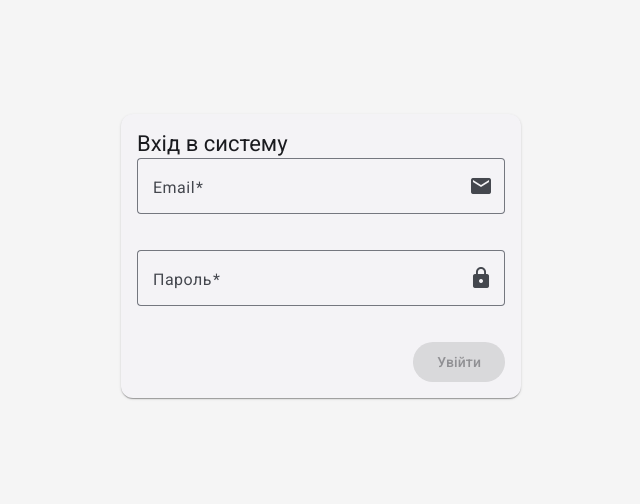
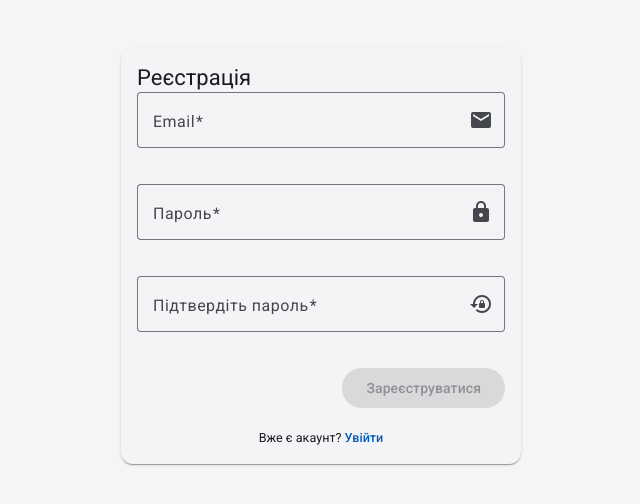
Before and after one commit to anhrytsan/expense-tracker-frontend, an Angular app: page /register in a window 1280 px wide. Before the commit this address led to /login. Shown: the part 144-648 px from the top of the page, without its empty margins (319-959 px from the left). Built offline with nearby package versions, Linux system fonts and the light colour scheme.

Commit message:
implemented registration process

```diff
--- a/src/app/app.routes.ts
+++ b/src/app/app.routes.ts
@@ -2,6 +2,7 @@ import { Routes } from '@angular/router';
 import { LoginComponent } from './features/auth/login/login.component';
 import { DashboardComponent } from './features/dashboard/dashboard.component';
 import { authGuard } from './core/guards/auth.guard';
+import { publicGuard } from './core/guards/public.guard';
 
 import { DashboardLayoutComponent } from './features/dashboard/dashboard-layout/dashboard-layout.component';
 import { ExpenseListComponent } from './features/expenses/expense-list/expense-list.component';
@@ -10,6 +11,8 @@ import { EmployeeListComponent } from './features/employees/employee-list/employ
 import { ExpenseTypeListComponent } from './features/expense-types/expense-type-list/expense-type-list.component';
 import { MonthlyLimitFormComponent } from './features/monthly-limits/monthly-limit-form/monthly-limit-form.component';
 import { MonthlyLimitListComponent } from './features/monthly-limits/monthly-limit-list/monthly-limit-list.component';
+import { RegisterComponent } from './features/auth/register/register.component';
+
 
 
 export const routes: Routes = [
@@ -21,6 +24,12 @@ export const routes: Routes = [
   {
     path: 'login',
     component: LoginComponent,
+    canActivate: [publicGuard],
+  },
+  {
+    path: 'register',
+    component: RegisterComponent,
+    canActivate: [publicGuard],
   },
   {
     path: 'dashboard',
--- /dev/null
+++ b/src/app/core/guards/public.guard.ts
@@ -0,0 +1,15 @@
+import { inject } from '@angular/core';
+import { CanActivateFn, Router } from '@angular/router';
+
+export const publicGuard: CanActivateFn = (route, state) => {
+  const router = inject(Router);
+  const token = localStorage.getItem('auth_token');
+
+  if (token) {
+    // Якщо токен є (користувач залогінений), перенаправляємо на дашборд
+    return router.createUrlTree(['/dashboard']);
+  } else {
+    // Якщо токена немає, дозволяємо доступ
+    return true;
+  }
+};
--- a/src/app/features/auth/login/login.component.html
+++ b/src/app/features/auth/login/login.component.html
@@ -24,6 +24,10 @@
         </button>
 
       </form>
+      <div class="navigation-link">
+        <span>Немає акаунту? </span>
+        <a routerLink="/register">Зареєструватися</a>
+      </div>
     </mat-card-content>
   </mat-card>
 </div>
--- a/src/app/features/auth/login/login.component.scss
+++ b/src/app/features/auth/login/login.component.scss
@@ -24,3 +24,19 @@ mat-form-field {
 button {
   align-self: flex-end;
 }
+
+.navigation-link {
+  margin-top: 20px;
+  text-align: center;
+  font-size: 0.9em;
+
+  a {
+    color: var(--mat-sys-primary);
+    text-decoration: none;
+    font-weight: 500;
+
+    &:hover {
+      text-decoration: underline;
+    }
+  }
+}
--- a/src/app/features/auth/login/login.component.ts
+++ b/src/app/features/auth/login/login.component.ts
@@ -1,6 +1,6 @@
 import { Component, inject } from '@angular/core';
 import { FormBuilder, ReactiveFormsModule, Validators } from '@angular/forms';
-import { Router } from '@angular/router';
+import { Router, RouterLink } from '@angular/router';
 import { AuthService } from '../../../core/services/auth.service';
 
 import { MatCardModule } from '@angular/material/card';
@@ -9,10 +9,12 @@ import { MatInputModule } from '@angular/material/input';
 import { MatButtonModule } from '@angular/material/button';
 import { MatIconModule } from '@angular/material/icon';
 
+
 @Component({
   selector: 'app-login',
   standalone: true,
   imports: [
+    RouterLink,
     ReactiveFormsModule,
     MatCardModule,
     MatFormFieldModule,
--- /dev/null
+++ b/src/app/features/auth/register/register.component.html
@@ -0,0 +1,48 @@
+<div class="login-container">
+  <mat-card>
+    <mat-card-header>
+      <mat-card-title>Реєстрація</mat-card-title>
+    </mat-card-header>
+    <mat-card-content>
+      <form [formGroup]="registerForm" (ngSubmit)="onSubmit()">
+        <mat-form-field appearance="outline">
+          <mat-label>Email</mat-label>
+          <input matInput formControlName="email" placeholder="test@example.com" type="email">
+          <mat-icon matSuffix>email</mat-icon>
+          @if (registerForm.get('email')?.touched && registerForm.get('email')?.hasError('required')) {
+            <mat-error>Email є обов'язковим</mat-error>
+          }
+          @if (registerForm.get('email')?.hasError('email')) {
+            <mat-error>Некоректний формат email</mat-error>
+          }
+        </mat-form-field>
+
+        <mat-form-field appearance="outline">
+          <mat-label>Пароль</mat-label>
+          <input matInput formControlName="password" placeholder="Введіть пароль" type="password">
+          <mat-icon matSuffix>lock</mat-icon>
+           @if (registerForm.get('password')?.touched && registerForm.get('password')?.hasError('required')) {
+            <mat-error>Пароль є обов'язковим</mat-error>
+          }
+        </mat-form-field>
+
+         <mat-form-field appearance="outline">
+          <mat-label>Підтвердіть пароль</mat-label>
+          <input matInput formControlName="confirmPassword" placeholder="Повторіть пароль" type="password">
+          <mat-icon matSuffix>lock_reset</mat-icon>
+           @if (registerForm.get('confirmPassword')?.touched && registerForm.hasError('passwordsNotMatch')) {
+            <mat-error>Паролі не співпадають</mat-error>
+          }
+        </mat-form-field>
+
+        <button mat-raised-button color="primary" type="submit" [disabled]="registerForm.invalid">
+          Зареєструватися
+        </button>
+      </form>
+       <div class="navigation-link">
+        <span>Вже є акаунт? </span>
+        <a routerLink="/login">Увійти</a>
+      </div>
+    </mat-card-content>
+  </mat-card>
+</div>
--- /dev/null
+++ b/src/app/features/auth/register/register.component.ts
@@ -0,0 +1,71 @@
+import { Component, inject } from '@angular/core';
+import { AbstractControl, FormBuilder, ReactiveFormsModule, ValidationErrors, ValidatorFn, Validators } from '@angular/forms';
+import { Router, RouterLink } from '@angular/router';
+import { AuthService } from '../../../core/services/auth.service';
+import { NotificationService } from '../../../core/services/notification.service';
+
+// Angular Material Modules
+import { MatCardModule } from '@angular/material/card';
+import { MatFormFieldModule } from '@angular/material/form-field';
+import { MatInputModule } from '@angular/material/input';
+import { MatButtonModule } from '@angular/material/button';
+import { MatIconModule } from '@angular/material/icon';
+import { CommonModule } from '@angular/common';
+
+// Custom validator to check if passwords match
+export const passwordsMatchValidator: ValidatorFn = (control: AbstractControl): ValidationErrors | null => {
+  const password = control.get('password');
+  const confirmPassword = control.get('confirmPassword');
+
+  return password && confirmPassword && password.value !== confirmPassword.value
+    ? { passwordsNotMatch: true }
+    : null;
+};
+
+@Component({
+  selector: 'app-register',
+  standalone: true,
+  imports: [
+    CommonModule,
+    RouterLink,
+    ReactiveFormsModule,
+    MatCardModule,
+    MatFormFieldModule,
+    MatInputModule,
+    MatButtonModule,
+    MatIconModule
+  ],
+  templateUrl: './register.component.html',
+  styleUrl: '../login/login.component.scss' // Можна перевикористати стилі з логіна
+})
+export class RegisterComponent {
+  private fb = inject(FormBuilder);
+  private authService = inject(AuthService);
+  private router = inject(Router);
+  private notificationService = inject(NotificationService);
+
+  registerForm = this.fb.nonNullable.group({
+    email: ['', [Validators.required, Validators.email]],
+    password: ['', [Validators.required, Validators.minLength(6)]],
+    confirmPassword: ['', Validators.required]
+  }, { validators: passwordsMatchValidator });
+
+  onSubmit() {
+    if (this.registerForm.invalid) {
+      return;
+    }
+
+    const { email, password } = this.registerForm.getRawValue();
+
+    this.authService.register({ email, password }).subscribe({
+      next: () => {
+        this.notificationService.showSuccess('Реєстрація успішна! Тепер ви можете увійти.');
+        this.router.navigate(['/login']);
+      },
+      error: (err) => {
+        const message = err.error.message || 'Сталася помилка під час реєстрації';
+        this.notificationService.showError(message);
+      },
+    });
+  }
+}
```
Also changed, not shown: src/app/features/auth/register/register.component.scss (added).
